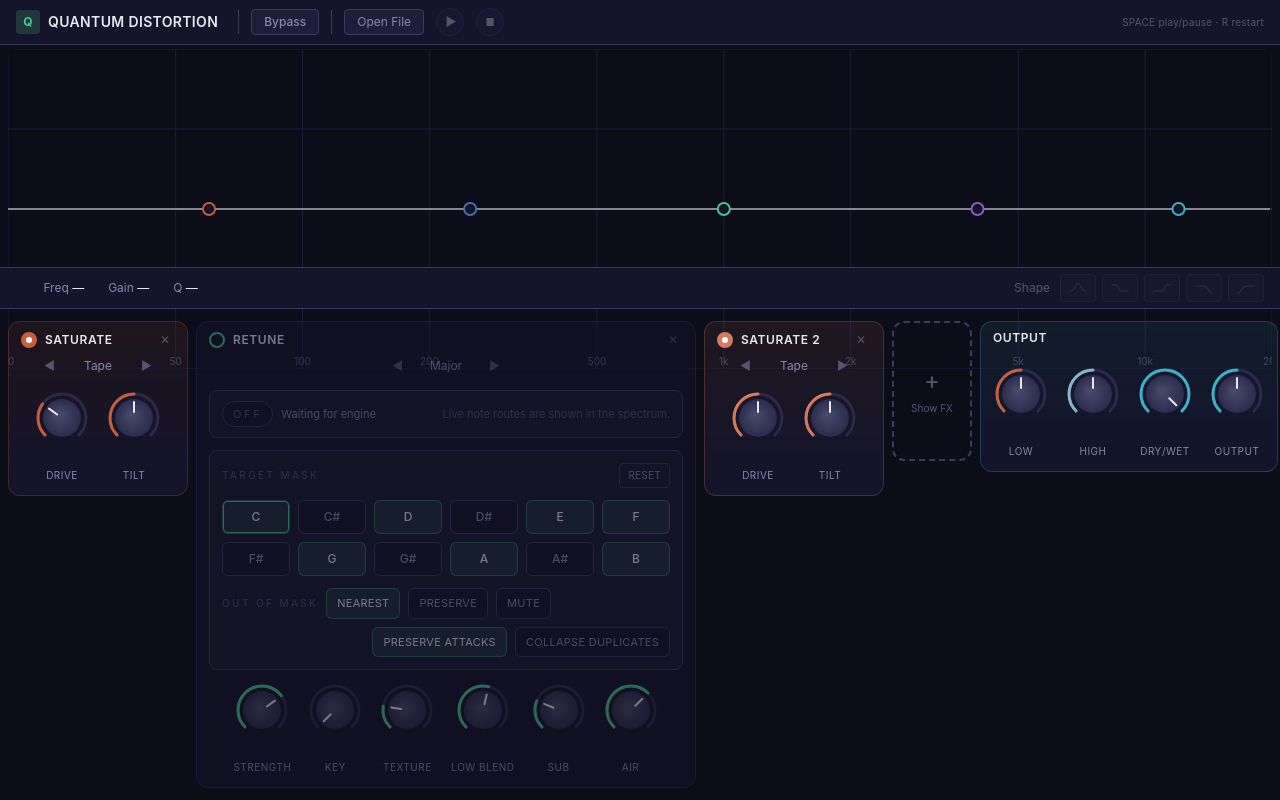
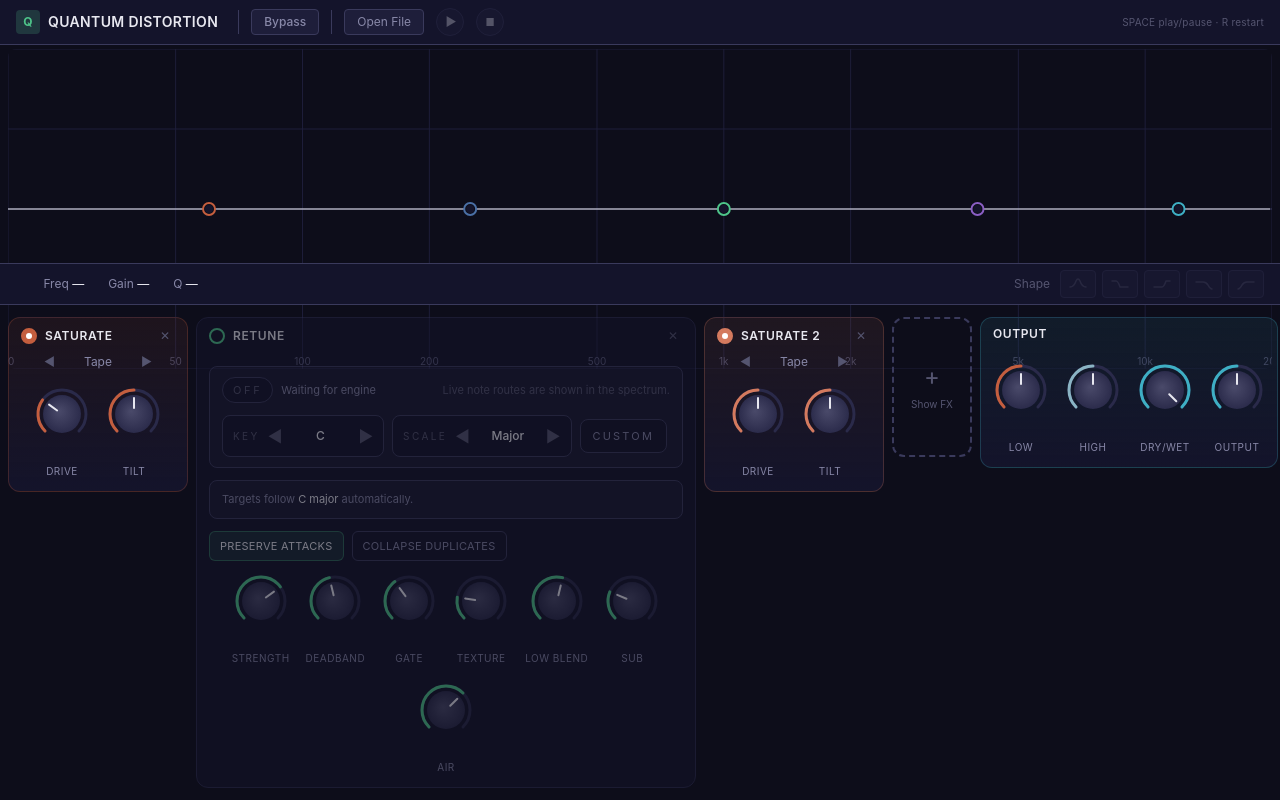
Before and after one commit to TGALLOWAY1/QuantumDistortion, a React (Vite) app in the folder ui/: page / in a window 1280 px wide. Built offline with nearby package versions, Linux system fonts and the light colour scheme.

Commit message:
feat: streamline retune controls and expose tolerance

```diff
--- a/ui/public/worklets/retune-core.js
+++ b/ui/public/worklets/retune-core.js
@@ -50,6 +50,8 @@ export const DEFAULT_RETUNE_PARAMS = {
   retuneKey: 0,
   retuneScale: 'major',
   retuneStrength: 0.7,
+  retuneDeadbandCents: 18,
+  retuneConfidenceGate: 0.22,
   retuneTargetMask: buildScaleMask(0, 'major'),
   retuneOutOfMaskMode: 'nearest',
   retunePreserveTransients: true,
@@ -137,6 +139,12 @@ export function normalizeRetuneParamPatch(patch, currentParams = DEFAULT_RETUNE_
 
   if (Object.prototype.hasOwnProperty.call(normalized, 'retuneSubReinforcement')) {
     normalized.retuneSubReinforcement = clamp(Number(normalized.retuneSubReinforcement) || 0, 0, 1);
+  }
+  if (Object.prototype.hasOwnProperty.call(normalized, 'retuneDeadbandCents')) {
+    normalized.retuneDeadbandCents = clamp(Number(normalized.retuneDeadbandCents) || 0, 0, 60);
+  }
+  if (Object.prototype.hasOwnProperty.call(normalized, 'retuneConfidenceGate')) {
+    normalized.retuneConfidenceGate = clamp(Number(normalized.retuneConfidenceGate) || 0, 0, 1);
   }
 
   return normalized;
@@ -743,7 +751,8 @@ export class PolyphonicRetuneCore {
     for (const note of this.trackedNotes) {
       const nextDecision = this.resolveTargetDecision(note.sourceMidi, occupiedPitchClasses);
       let { targetMidi, state } = this.applyTargetHysteresis(note, nextDecision, occupiedPitchClasses);
-      const confidenceFloor = note.isLowEnd ? 0.16 : 0.22;
+      const baseGate = this.params.retuneConfidenceGate ?? 0.22;
+      const confidenceFloor = note.isLowEnd ? Math.max(0.1, baseGate * 0.75) : baseGate;
       const eligibleForMapping = note.confidence >= confidenceFloor && (note.age >= 2 || note.targetLockFrames > 0);
 
       if (state === 'mapped' && !eligibleForMapping) {
@@ -902,8 +911,9 @@ export class PolyphonicRetuneCore {
     }
 
     const centsError = Math.abs(note.sourceMidi - note.targetMidi) * 100;
-    const deadbandCents = note.isLowEnd ? 16 : 18;
-    const fullCorrectionCents = note.isLowEnd ? 54 : 68;
+    const baseDeadband = this.params.retuneDeadbandCents ?? 18;
+    const deadbandCents = note.isLowEnd ? baseDeadband * 0.85 : baseDeadband;
+    const fullCorrectionCents = deadbandCents + (note.isLowEnd ? 38 : 50);
 
     if (centsError <= deadbandCents) {
       return 0;
--- a/ui/src/audio/engine.ts
+++ b/ui/src/audio/engine.ts
@@ -85,7 +85,10 @@ export interface EngineParams {
   retuneMode: RetuneMode;
   retuneKey: number;
   retuneScale: RetuneScale;
+  retuneUseCustomMask: boolean;
   retuneStrength: number;
+  retuneDeadbandCents: number;
+  retuneConfidenceGate: number;
   retuneTargetMask: boolean[];
   retuneOutOfMaskMode: RetuneOutOfMaskMode;
   retunePreserveTransients: boolean;
@@ -138,7 +141,10 @@ export const DEFAULT_PARAMS: EngineParams = {
   retuneMode: 'polyphonic',
   retuneKey: 0,
   retuneScale: 'major',
+  retuneUseCustomMask: false,
   retuneStrength: 0.7,
+  retuneDeadbandCents: 18,
+  retuneConfidenceGate: 0.22,
   retuneTargetMask: buildScaleMask(0, 'major'),
   retuneOutOfMaskMode: 'nearest',
   retunePreserveTransients: true,
--- a/ui/src/components/RetuneModule.tsx
+++ b/ui/src/components/RetuneModule.tsx
@@ -18,6 +18,41 @@ function formatScaleLabel(scale: string) {
   return scale.replace('_', ' ');
 }
 
+function CycleControl({
+  label,
+  value,
+  onPrev,
+  onNext,
+}: {
+  label: string;
+  value: string;
+  onPrev: () => void;
+  onNext: () => void;
+}) {
+  return (
+    <div className="flex items-center gap-2 rounded-lg border border-border bg-surface-1/80 px-2.5 py-2">
+      <span className="text-[10px] uppercase tracking-[0.24em] text-text-dim">{label}</span>
+      <button
+        onClick={onPrev}
+        className="text-text-dim transition-colors hover:text-text-primary"
+        aria-label={`Previous ${label}`}
+      >
+        &#9664;
+      </button>
+      <span className="min-w-[60px] text-center text-xs font-medium capitalize text-text-primary">
+        {value}
+      </span>
+      <button
+        onClick={onNext}
+        className="text-text-dim transition-colors hover:text-text-primary"
+        aria-label={`Next ${label}`}
+      >
+        &#9654;
+      </button>
+    </div>
+  );
+}
+
 export function RetuneModule({
   color,
   params,
@@ -28,6 +63,7 @@ export function RetuneModule({
   const targetMask = params.retuneTargetMask.length === 12
     ? params.retuneTargetMask
     : buildScaleMask(params.retuneKey, params.retuneScale);
+  const scaleIndex = SCALE_OPTIONS.indexOf(params.retuneScale);
 
   const stateLabel = !params.retuneEnabled
     ? 'Off'
@@ -40,14 +76,18 @@ export function RetuneModule({
   const handleKeyChange = (key: number) => {
     updateParams({
       retuneKey: key,
-      retuneTargetMask: buildScaleMask(key, params.retuneScale),
+      ...(params.retuneUseCustomMask
+        ? {}
+        : { retuneTargetMask: buildScaleMask(key, params.retuneScale) }),
     });
   };
 
   const handleScaleChange = (scale: EngineParams['retuneScale']) => {
     updateParams({
       retuneScale: scale,
-      retuneTargetMask: buildScaleMask(params.retuneKey, scale),
+      ...(params.retuneUseCustomMask
+        ? {}
+        : { retuneTargetMask: buildScaleMask(params.retuneKey, scale) }),
     });
   };
 
@@ -61,6 +101,18 @@ export function RetuneModule({
     updateParams({ retuneTargetMask: nextMask });
   };
 
+  const toggleCustomMask = () => {
+    if (params.retuneUseCustomMask) {
+      updateParams({
+        retuneUseCustomMask: false,
+        retuneTargetMask: buildScaleMask(params.retuneKey, params.retuneScale),
+      });
+      return;
+    }
+
+    updateParams({ retuneUseCustomMask: true });
+  };
+
   return (
     <EffectModule
       title="Retune"
@@ -68,9 +120,6 @@ export function RetuneModule({
       enabled={params.retuneEnabled}
       onToggle={() => updateParams({ retuneEnabled: !params.retuneEnabled })}
       onRemove={onRemove}
-      subtitle={formatScaleLabel(params.retuneScale)}
-      subtitleOptions={SCALE_OPTIONS}
-      onSubtitleChange={(value) => handleScaleChange(value as EngineParams['retuneScale'])}
       minWidth={500}
       controlsClassName="flex flex-col gap-3 px-3 py-3"
     >
@@ -96,8 +145,34 @@ export function RetuneModule({
             Live note routes are shown in the spectrum.
           </div>
         </div>
+        <div className="mt-3 flex flex-wrap items-center gap-2">
+          <CycleControl
+            label="Key"
+            value={NOTE_NAMES[Math.round(params.retuneKey)]}
+            onPrev={() => handleKeyChange((Math.round(params.retuneKey) + 11) % 12)}
+            onNext={() => handleKeyChange((Math.round(params.retuneKey) + 1) % 12)}
+          />
+          <CycleControl
+            label="Scale"
+            value={formatScaleLabel(params.retuneScale)}
+            onPrev={() => handleScaleChange(SCALE_OPTIONS[(scaleIndex - 1 + SCALE_OPTIONS.length) % SCALE_OPTIONS.length])}
+            onNext={() => handleScaleChange(SCALE_OPTIONS[(scaleIndex + 1) % SCALE_OPTIONS.length])}
+          />
+          <button
+            onClick={toggleCustomMask}
+            className="rounded-lg border px-3 py-2 text-[11px] uppercase tracking-[0.2em] transition-colors"
+            style={{
+              background: params.retuneUseCustomMask ? `${color}22` : '#14142b',
+              borderColor: params.retuneUseCustomMask ? `${color}66` : '#3a3a5c',
+              color: params.retuneUseCustomMask ? '#e8e8f0' : '#8888a8',
+            }}
+          >
+            Custom
+          </button>
+        </div>
       </div>
 
+      {params.retuneUseCustomMask ? (
         <div className="rounded-lg border border-border bg-surface-2/60 p-3">
           <div className="flex items-center justify-between gap-2">
             <div className="text-[10px] uppercase tracking-[0.24em] text-text-dim">Target Mask</div>
@@ -105,7 +180,7 @@ export function RetuneModule({
               onClick={() => updateParams({ retuneTargetMask: buildScaleMask(params.retuneKey, params.retuneScale) })}
               className="rounded border border-border px-2 py-1 text-[10px] uppercase tracking-wide text-text-secondary transition-colors hover:border-text-dim hover:text-text-primary"
             >
-            Reset
+              Reset To Scale
             </button>
           </div>
           <div className="mt-3 grid grid-cols-6 gap-2">
@@ -148,7 +223,15 @@ export function RetuneModule({
                 </button>
               );
             })}
-          <div className="ml-auto flex flex-wrap gap-2">
+          </div>
+        </div>
+      ) : (
+        <div className="rounded-lg border border-border bg-surface-2/60 px-3 py-2.5 text-[11px] text-text-secondary">
+          Targets follow <span className="text-text-primary">{NOTE_NAMES[Math.round(params.retuneKey)]} {formatScaleLabel(params.retuneScale)}</span> automatically.
+        </div>
+      )}
+
+      <div className="flex flex-wrap items-center gap-2">
         <button
           onClick={() => updateParams({ retunePreserveTransients: !params.retunePreserveTransients })}
           className="rounded-md border px-2.5 py-1.5 text-[11px] uppercase tracking-wide transition-colors"
@@ -172,8 +255,6 @@ export function RetuneModule({
           Collapse Duplicates
         </button>
       </div>
-        </div>
-      </div>
 
       <div className="flex flex-wrap items-end justify-center gap-4">
         <Knob
@@ -184,13 +265,22 @@ export function RetuneModule({
           displayValue={`${Math.round(params.retuneStrength * 100)}%`}
         />
         <Knob
-          label="Key"
-          value={params.retuneKey}
-          onChange={(value) => handleKeyChange(Math.round(value))}
+          label="Deadband"
+          value={params.retuneDeadbandCents}
+          onChange={(value) => updateParams({ retuneDeadbandCents: value })}
           color={color}
           min={0}
-          max={11}
-          displayValue={NOTE_NAMES[Math.round(params.retuneKey)]}
+          max={40}
+          displayValue={`${Math.round(params.retuneDeadbandCents)} cents`}
+        />
+        <Knob
+          label="Gate"
+          value={params.retuneConfidenceGate}
+          onChange={(value) => updateParams({ retuneConfidenceGate: value })}
+          color={color}
+          min={0}
+          max={0.6}
+          displayValue={`${Math.round(params.retuneConfidenceGate * 100)}%`}
         />
         <Knob
           label="Texture"
```
Lines whose indentation alone changed are shown as unchanged.
